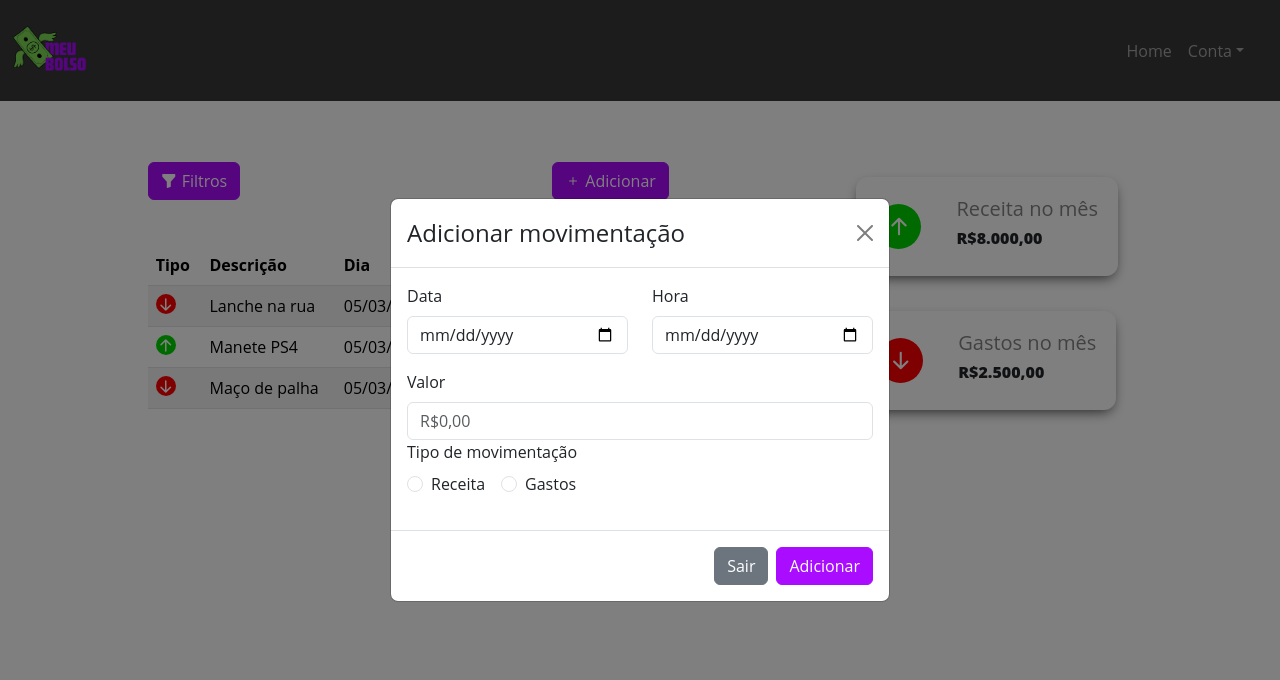
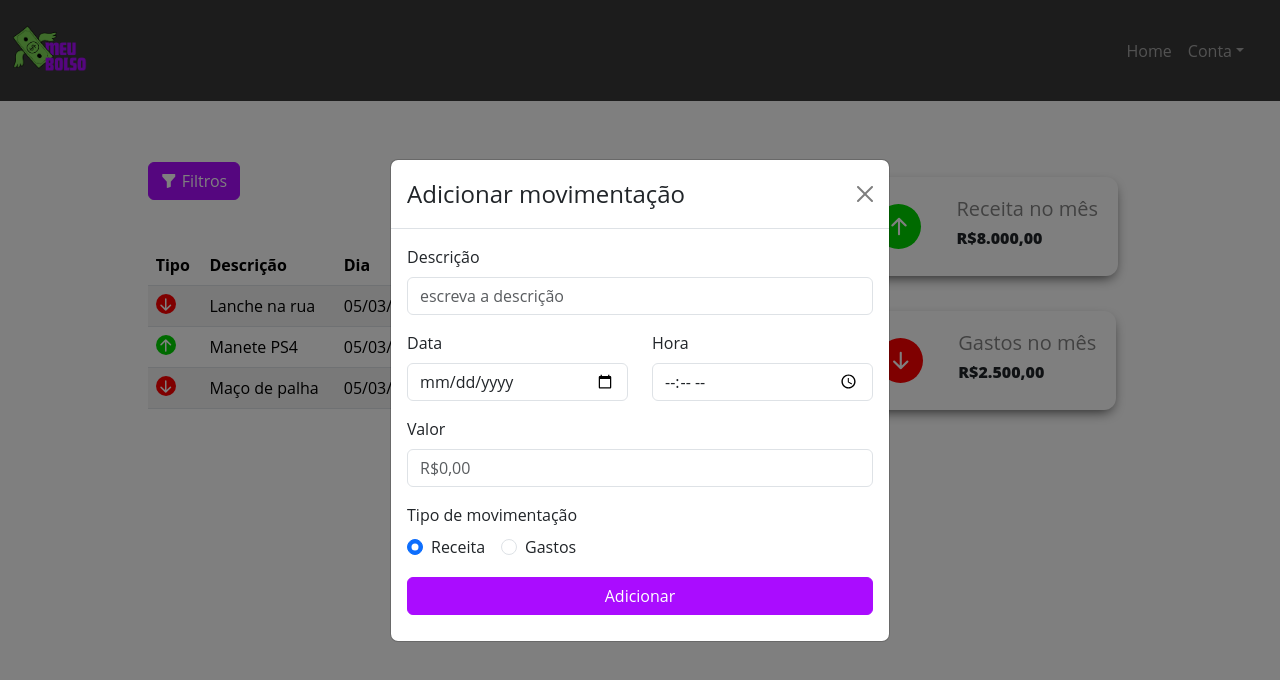
Before and after one commit to YagoFogaca/meu-bolso-front-end, a React (Vite) app: page /app in a window 1280 px wide. Both pictures are taken after a click on the button "Adicionar". Shown: the top 680 px of the page. Built offline with nearby package versions, Linux system fonts and the light colour scheme.

Commit message:
feat: implementação da criação de movimentações

```diff
--- a/src/api/index.api.user.js
+++ b/src/api/index.api.user.js
@@ -7,4 +7,8 @@ export class Api {
   static async login(user) {
     return (await axios.post("auth/login", user)).data;
   }
+
+  static async createMoviment(moviment) {
+    return (await axios.post("movements/movement", moviment)).data;
+  }
 }
--- a/src/components/form-create-movement/index.form-create-movement.jsx
+++ b/src/components/form-create-movement/index.form-create-movement.jsx
@@ -1,24 +1,85 @@
-import { Form, Row, Col } from "react-bootstrap";
+import Cookies from "js-cookie";
+import { useState } from "react";
+import { Api } from "../../api/index.api.user.js";
+import { Form, Row, Col, Stack } from "react-bootstrap";
+import { TextFeedback } from "../../components-style/text-feedback/index.text-feedback.js";
+import { SpinnerComponents } from "../spinner/index.spinner.jsx";
+import { BtnStyledLogin } from "../../components-style/btn-primary/index.btn-primary.styled.js";
 
-export const FormCreateMovement = () => {
+export const FormCreateMovement = ({ handleClose }) => {
+  const [loading, setLoading] = useState(false);
+  const [validatedCreate, setValidatedCreate] = useState(false);
+
+  const createMoviment = async (event) => {
+    event.preventDefault();
+    setLoading(true);
+    if (validatedCreate) {
+      setValidatedCreate(false);
+    }
+
+    try {
+      const createdMoviment = await Api.createMoviment({
+        user_id: Cookies.get("user_id"),
+        date: event.currentTarget.date.value,
+        hour: event.currentTarget.hour.value,
+        amount: parseFloat(event.currentTarget.amount.value),
+        description: event.currentTarget.description.value,
+        type: event.currentTarget.type.value,
+      });
+
+      // Implementar context
+
+      handleClose();
+    } catch (error) {
+      setValidatedCreate(true);
+    }
+    setLoading(false);
+  };
   return (
     <>
-      <Form>
+      <Form onSubmit={createMoviment}>
+        {validatedCreate ? (
+          <TextFeedback>
+            Ocorreu um erro ao criar uma movimentação.
+          </TextFeedback>
+        ) : (
+          <></>
+        )}
+        <Form.Group className="mb-3" controlId="description">
+          <Form.Label>Descrição</Form.Label>
+          <Form.Control
+            type="text"
+            placeholder="escreva a descrição"
+            name="description"
+            required
+          />
+        </Form.Group>
         <Row className="mb-3">
           <Form.Group as={Col} controlId="date">
             <Form.Label>Data</Form.Label>
-            <Form.Control type="date" placeholder="05/03/2025" />
+            <Form.Control
+              type="date"
+              placeholder="05/03/2025"
+              name="date"
+              required
+            />
           </Form.Group>
 
           <Form.Group as={Col} controlId="hour">
             <Form.Label>Hora</Form.Label>
-            <Form.Control type="date" placeholder="Hora" />
+            <Form.Control type="time" placeholder="Hora" name="hour" required />
           </Form.Group>
         </Row>
 
-        <Form.Group controlId="amount">
+        <Form.Group className="mb-3" controlId="amount">
           <Form.Label>Valor</Form.Label>
-          <Form.Control type="number" placeholder="R$0,00" />
+          <Form.Control
+            type="number"
+            placeholder="R$0,00"
+            name="amount"
+            step=".01"
+            required
+          />
         </Form.Group>
 
         <Form.Group className="mb-3" id="type_movement">
@@ -28,20 +89,31 @@ export const FormCreateMovement = () => {
           <Form.Check
             inline
             label="Receita"
-            name="teste"
+            name="type"
             id="revenue"
             type="radio"
-            value={"revenue"}
+            value={"ENTRY"}
+            defaultChecked
           />
           <Form.Check
             inline
             label="Gastos"
-            name="teste"
+            name="type"
             id="expenses"
             type="radio"
-            value={"expenses"}
+            value={"EXIT"}
           />
         </Form.Group>
+
+        <Stack direction="horizontal" gap={3}>
+          {loading ? (
+            <SpinnerComponents />
+          ) : (
+            <BtnStyledLogin variant="primary" type="submit">
+              Adicionar
+            </BtnStyledLogin>
+          )}
+        </Stack>
       </Form>
     </>
   );
--- a/src/components/modal-create/index.modal-create.jsx
+++ b/src/components/modal-create/index.modal-create.jsx
@@ -1,5 +1,5 @@
 import { useState } from "react";
-import { Modal, Button, Form } from "react-bootstrap";
+import { Modal } from "react-bootstrap";
 import { BtnStyled } from "../../components-style/btn-primary/index.btn-primary.styled";
 import { FormCreateMovement } from "../form-create-movement/index.form-create-movement";
 
@@ -19,16 +19,8 @@ export const ModalCreate = () => {
           <Modal.Title>Adicionar movimentação</Modal.Title>
         </Modal.Header>
         <Modal.Body>
-          <FormCreateMovement />
+          <FormCreateMovement handleClose={handleClose} />
         </Modal.Body>
-        <Modal.Footer>
-          <Button variant="secondary" onClick={handleClose}>
-            Sair
-          </Button>
-          <BtnStyled variant="primary" onClick={handleClose}>
-            Adicionar
-          </BtnStyled>
-        </Modal.Footer>
       </Modal>
     </>
   );
```
